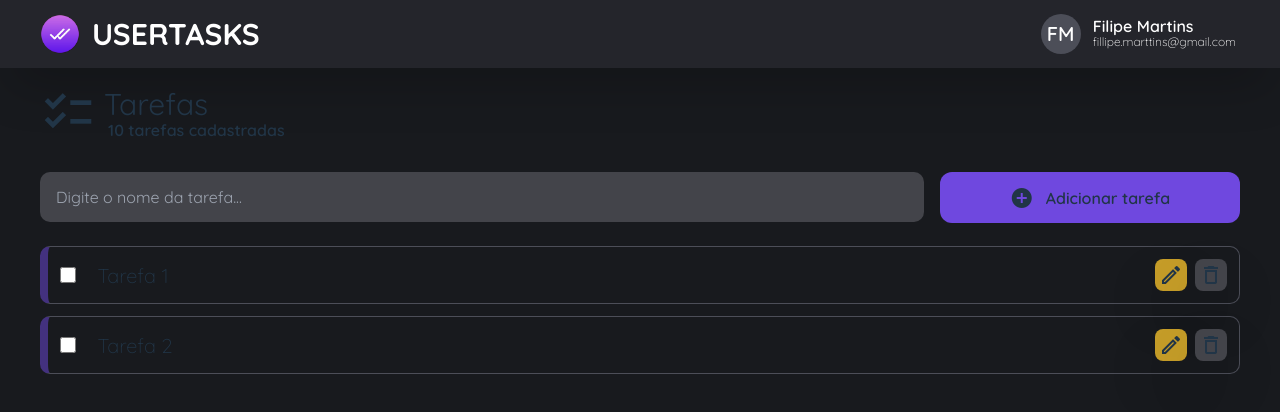
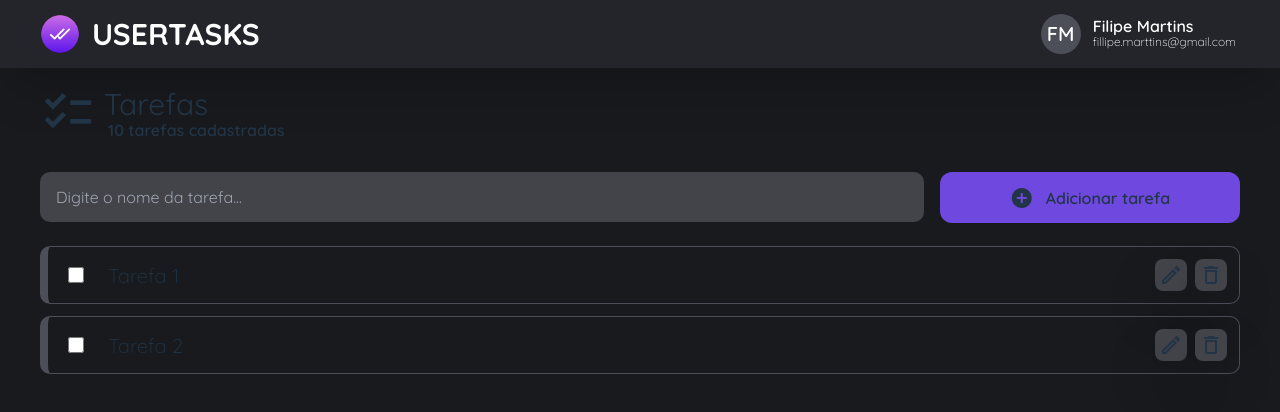
Before and after one commit to tarcisioangelo/node-vue-aws, a Vue app: page /tasks in a window 1280 px wide. Shown: the top 412 px of the page. Built offline with nearby package versions, Linux system fonts and the light colour scheme.

Commit message:
melhoria da lógica

```diff
--- a/src/views/Tasks.vue
+++ b/src/views/Tasks.vue
@@ -16,15 +16,21 @@
         <div
             v-for="task in tasks"
             :key="task.id"
-            class="flex flex-wrap border border-input-line items-center p-3 rounded-[10px] gap-2 font-thin text-lg border-l-primary/50 border-l-8"
+            class="flex flex-wrap border border-input-line items-center p-3 rounded-[10px] gap-2 font-thin text-lg border-l-8"
+            :class="{ 'border-l-success': isTaskDone(task.id) }"
         >
             <p class="flex-1 text-xl">
-                <input type="checkbox" class="h-[1rem] w-[1rem] mt-1.5 mr-4 accent-success" />
+                <input
+                    v-model="donesTasks"
+                    :value="task.id"
+                    type="checkbox"
+                    class="h-[1rem] w-[2rem] mt-1.5 mr-4 accent-success cursor-pointer"
+                />
 
-                {{ task.title }}
+                <label :class="{ 'opacity-55 line-through': isTaskDone(task.id) }">{{ task.title }} </label>
             </p>
             <div class="flex gap-2">
-                <IconButton class="bg-warning/75" icon="edit" />
+                <IconButton class="bg-input" icon="edit" />
                 <IconButton class="bg-danger" icon="delete" />
             </div>
         </div>
@@ -38,7 +44,7 @@ import DefaultButton from '@/components/Buttons/DefaultButton.vue'
 import IconButton from '@/components/Buttons/IconButton.vue'
 import DefaultInputText from '@/components/Form/DefaultInputText.vue'
 import TitlePage from '@/components/Navigation/TitlePage.vue'
-import { ref } from 'vue'
+import { computed, ref } from 'vue'
 interface ITask {
     id: number
     title: string
@@ -56,4 +62,9 @@ const tasks: ITask[] = [
 ]
 
 const newTask = ref<string>('')
+const donesTasks = ref<number[]>([])
+
+const isTaskDone = computed(() => {
+    return (taskId: number) => donesTasks.value.includes(taskId)
+})
 </script>
```
